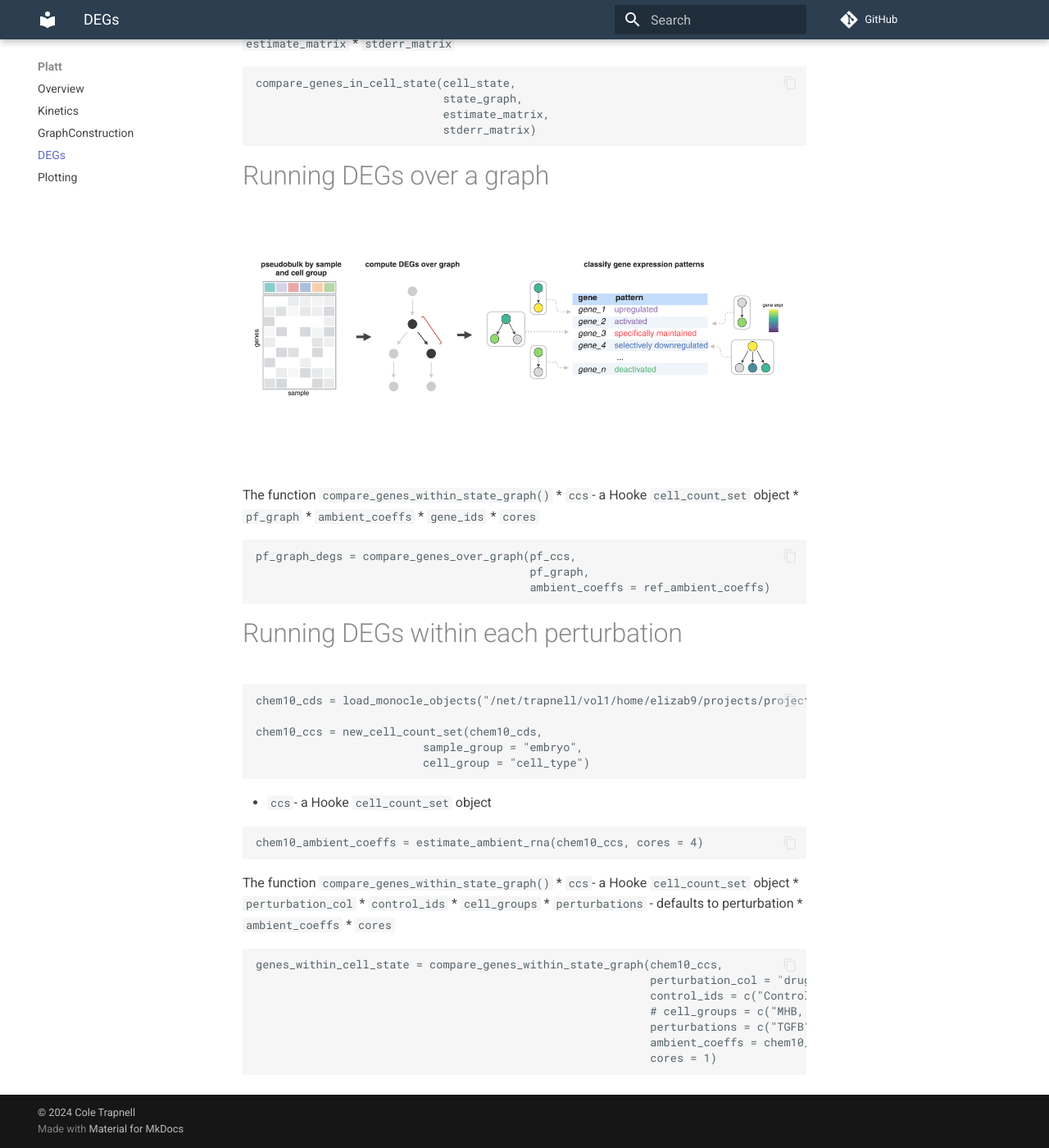
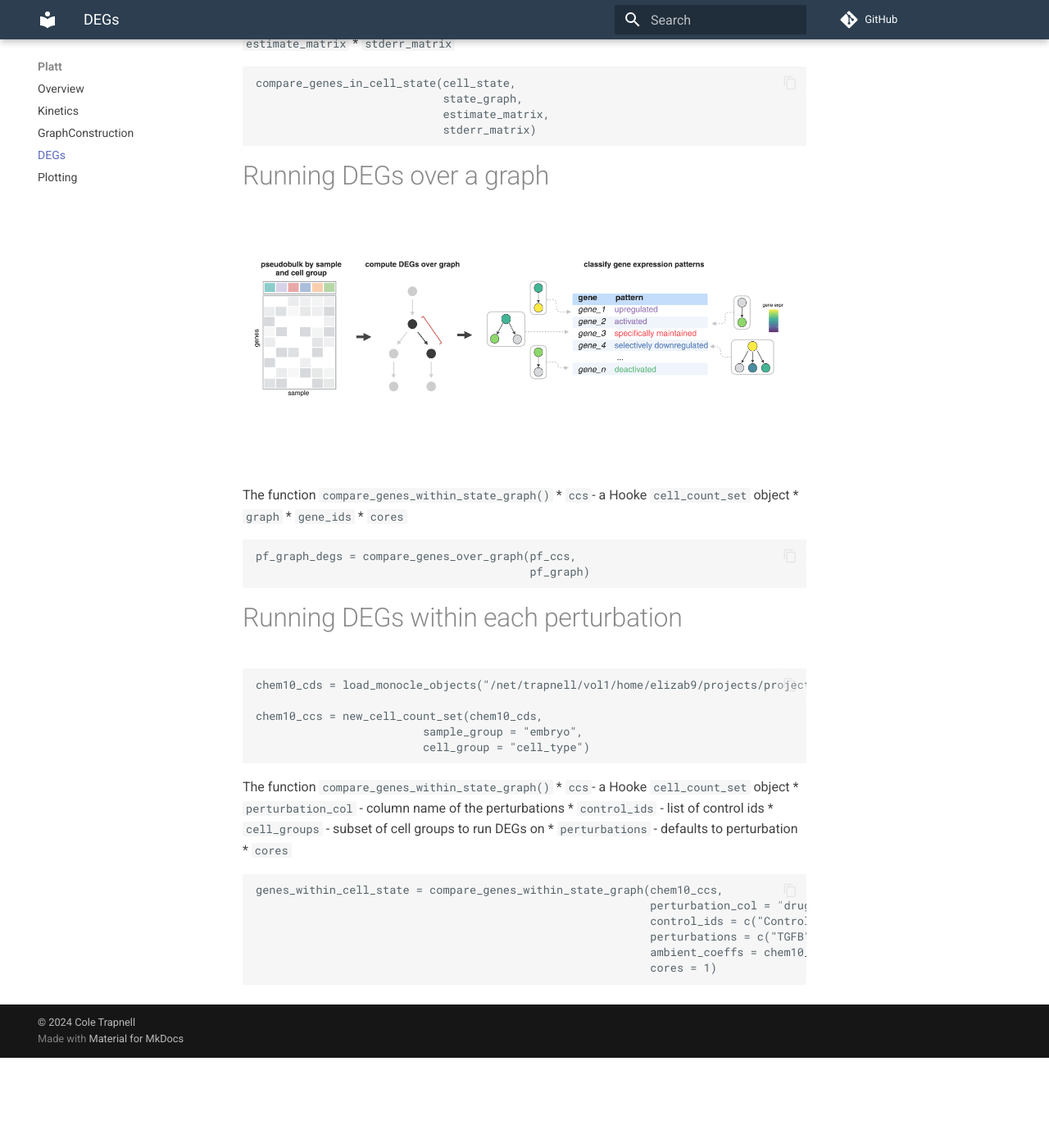
Before and after one commit to cole-trapnell-lab/platt, an MkDocs documentation site: the page built from docs/deg.md, in a window 1280 px wide and 1400 px high, scrolled down 346 px. Shown: the whole window at 82% size. Built offline with MkDocs 1.6.1 and Material for MkDocs 9.7.7, drawn with Linux system fonts in a browser that asks for light colours; comment, search, counter and statistics services are not loaded; after the commit the page ends 1636 px from its top, so only the background shows below that.

````diff
--- a/docs/deg.md
+++ b/docs/deg.md
@@ -5,6 +5,7 @@ The function `compare_gene_expression_within_node`
 * `ccs`
 * `pb_cds`
 * `control_ids`
+
 ```
 compare_gene_expression_within_node(cell_group,
                                     ccs,
@@ -31,14 +32,13 @@ compare_genes_in_cell_state(cell_state,
 
 The function `compare_genes_within_state_graph()`
 * `ccs`- a Hooke `cell_count_set` object
-* `pf_graph`
-* `ambient_coeffs`
+* `graph`
 * `gene_ids`
 * `cores`
+
 ```
 pf_graph_degs = compare_genes_over_graph(pf_ccs,
-                                         pf_graph,
-                                         ambient_coeffs = ref_ambient_coeffs)
+                                         pf_graph)
 ```
 
 
@@ -52,25 +52,18 @@ chem10_ccs = new_cell_count_set(chem10_cds,
                          cell_group = "cell_type")
 ```
 
-
-* `ccs`- a Hooke `cell_count_set` object
-```
-chem10_ambient_coeffs = estimate_ambient_rna(chem10_ccs, cores = 4)
-```
-
 The function `compare_genes_within_state_graph()`
 * `ccs`- a Hooke `cell_count_set` object
-* `perturbation_col`
-* `control_ids`
-* `cell_groups`
+* `perturbation_col` - column name of the perturbations
+* `control_ids` - list of control ids
+* `cell_groups` - subset of cell groups to run DEGs on
 * `perturbations` - defaults to perturbation
-* `ambient_coeffs`
 * `cores`
+
 ```
 genes_within_cell_state = compare_genes_within_state_graph(chem10_ccs,
                                                            perturbation_col = "drug_target",
                                                            control_ids = c("Control"),
-                                                           # cell_groups = c("MHB, progenitor"),
                                                            perturbations = c("TGFB", "Shh", "BMP", "Notch", "FGF", "Wnt", "RA"),
                                                            ambient_coeffs = chem10_ambient_coeffs,
                                                            cores = 1)
````
Also changed, not shown: docs/graphs.md (+74 -29 lines), docs/kinetics.md (+18 -4 lines), docs/assets/notochord_igraph_plot.png (added).
